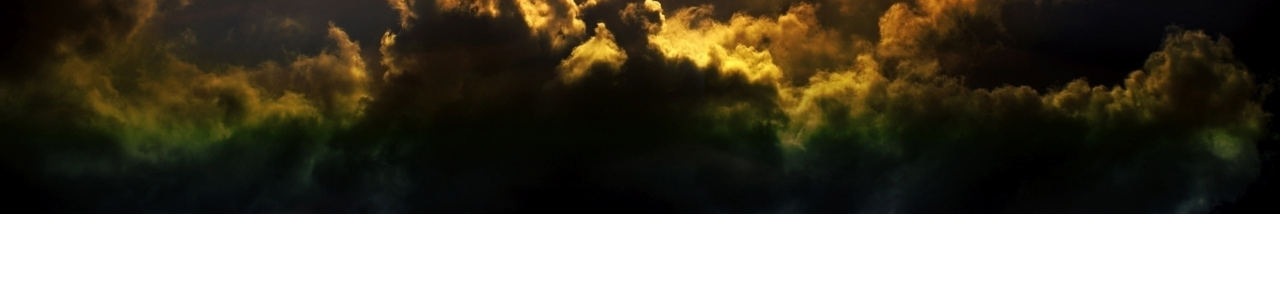
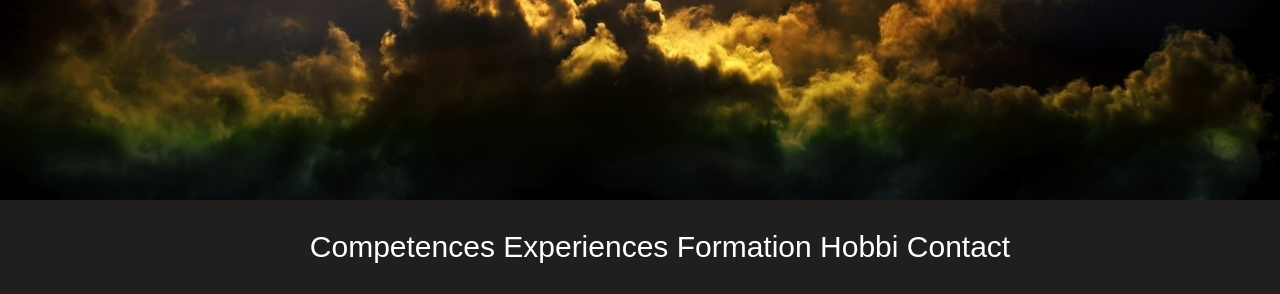
Before and after one commit to Lyorom/Site-CV, a PHP site: page / in a window 1280 px wide. Shown: the part 506-800 px from the top of the page. Run offline with PHP 8.4, Linux system fonts and the light colour scheme.

Commit message:
add contact & footer

```diff
--- /dev/null
+++ b/cible.php
@@ -0,0 +1,3 @@
+<? php
+
+?>
--- a/index.html
+++ b/index.html
@@ -9,8 +9,9 @@
 	</head>
 	<body>
 		<!--audio autoplay="" loop=""><source src="http://gamestrem.rainwave.cc:8000/game.ogg" type="audio/mpeg"></audio-->
+		<main>
 			<header>
-				<nav class="lien">
+					<nav>
 						<ul>
 							<li><a href="https://www.facebook.com/romain.quet.9" target="_blank"><img src="./Ressource/ico-facebook.png"></a></li>
 							<li><a href="https://twitter.com/Lyorom" target="_blank" ><img src="./Ressource/twitter.png"></a></li>
@@ -24,12 +25,14 @@
 						<p id="name">Romain Quet</p>
 
 					<h1>Technicien Signalétique</h1>
+
 			</header>
 
-		<section>
-					<div class="competences">
-						<h3 id="titre1">Compétences profesionelles</h3>
-						<table class="text1">
+			<section class="allsection" id="competences">
+
+					<h3>Compétences profesionelles</h3>
+					<table>
+
 					<tr>
 						<th colspan="2">Informatiques</th>
 						<th colspan="2">Atelier</th>
@@ -56,38 +59,47 @@
 						<td>Maitrise</td>
 					</tr>
 				</table>
+			</section>
 
+			<section class="allsection" id="experiences">
 
+				<h3>Expériences profesionelles</h3>
 
-						<!--ul class="text1">
-							<li>Informatiques:</li>
-								<ul>
-									<li>Illustrator: Maitrise</li>
-									<li>Photoshop: Maitrise</li>
-									<li>SketchUp: Aquisition</li>
-								</ul>
-
-							<li>Atelier:</li>
-								<ul>
-									<li>Traçage: Maitrise</li>
-									<li>Painture: Aquisition</li>
-									<li>pose adhesif: Maitrise</li>
-								</ul>
-						</ul-->
-					</div>
-
-					<div class="experiences">
-					<h3 id="titre2">Expériences profesionelles</h3>
-
-					<p class="text2">2008-2011: 4 Stage de decouverte au collége</p>
-					<p class="text2">2012-2013: Stage a pub-eprint a Uzes (6 semains)</br>
+				<p>2008-2011: 4 Stage de decouverte au collége</p>
+				<p>2012-2013: Stage a pub-eprint a Uzes (6 semains)</br>
 				2013-2014: Stage a publi déco a Alés (6 semains)</br>
 				2014-2015: Stage a Diffusion a Alés (6 semains)</br>
 				2015-2016: Stage a Atelier 7 a Alés (6 semains)</br></p>
 
-				</div>
+			</section>
+
+			<section class="allsection" id="contact">
+
+				<form action="cible.php" method="post">
+					<label for="nom">Votre nom</label>
+					<input type="text" id="nom" name="nom" required>
+					<label for="adressemail">votre mail</label>
+					<input type="email" id="adressemail" name="adressemail" required>
+					<label for="message">Votre texte</label>
+					<textarea id="message" type="text" name="message" required></textarea>
+					<button type="submit">Envoyer</button>
+				</form>
 
 			</section>
+
+			<footer>
+				<nav>
+					<ul>
+						<li><a id="buttonCompetences" href="#">Competences</a></li>
+						<li><a id="buttonExperiences" href="#">Experiences</a></li>
+						<li><a id="buttonFormation" href="#">Formation</a></li>
+						<li><a id="buttonHobbi" href="#">Hobbi</a></li>
+						<li><a id="buttonContact" href="#">Contact</a></li>
+					</ul>
+
+				</nav>
+			</footer>
+		</main>
 	</body>
 
 </html>
@@ -105,38 +117,8 @@
 
 
 		<!--<section>
-				<div class="compétences">
-					<h3>Compétences profesionelles</h3>
-					<ul>
-						<li>Informatiques:</li>
-							<ul>
-								<li>Illustrator: Maitrise</li>
-								<li>Photoshop: Maitrise</li>
-								<li>SketchUp: Aquisition</li>
-							</ul>
 
-						<li>Atelier:</li>
-							<ul>
-								<li>Traçage: Maitrise</li>
-								<li>Painture: Aquisition</li>
-								<li>pose adhesif: Maitrise</li>
-							</ul>
-					</ul>
-
-				</div>
-
-				<div class="expériences">
-					<h3>Expériences profesionelles</h3>
-
-					<p>2008-2011: 4 Stage de decouverte au collége</p>
-					<p>2012-2013: Stage a pub-eprint a Uzes (6 semains)</br>
-					2013-2014: Stage a publi déco a Alés (6 semains)</br>
-					2014-2015: Stage a Diffusion a Alés (6 semains)</br>
-					2015-2016: Stage a Atelier 7 a Alés (6 semains)</br></p>
-
-				</div>
-
-				<div class="formation">
+				<div class="allsection" id="formation">
 					<h3>Formation</h3>
 					<ul>
 						<li>2008-2011: Collége Lou Redoune uzes</li>
@@ -156,7 +138,7 @@
 
 				</div>
 
-				<div class="hobbi">
+				<div class="allsection" id="hobbi">
 					<h3>Centres d'intérêts</h3>
 					<p>J'aime</p>
 					<ul>
--- a/scripts/my-jquery.js
+++ b/scripts/my-jquery.js
@@ -1,23 +1,10 @@
-$(document).ready(function() {
+$(document).ready(function(){
 
-	$('.text1').hide();
-	$('#titre1').click(function(){
-		$('.text1').fadeIn();
-		$('.text1').hide();
+	$('.allsection').hide();
+
+	$('#buttonContact').click(function(){
+		$(".allsection").hide();
+		$("#contact").fadeIn("slow");
 	});
 
-	$('.text2').hide();
-	$('#titre2').click(function(){
-		$('.text2').fadeIn();
-		$('.text2').hide();
-	});
-
-
-
-
-
-
-
-
-
 });
--- a/style.css
+++ b/style.css
@@ -9,6 +9,7 @@ body {
 	background: url("Ressource/clouds.jpg") no-repeat;
 	background-size: cover;
 	font-family: arial;
+	color: white;
 }
 /*----header----*/
 
@@ -16,9 +17,9 @@ header {
 	position: fixed;
     top: 0;
     width: 100%;
-    background: rgba(63,63,63,0.8);
+    background: rgba(250, 250, 250,0.9);
     height: 60px;
-    color: white;
+    color: black;
 }
 
 .photoR {
@@ -36,6 +37,7 @@ header p {
     margin-top: 75px;
     font-size: 23px;
     background: rgba(63,63,63,0.8);
+    color: white;
 }
 
 header h1 {
@@ -47,29 +49,104 @@ header h1 {
 }
 
 
-nav {
+ header nav {
 	display: none;
     position:absolute;
     right: 0;
 }
 
-nav li {
+header nav li {
     display: inline;
     margin: 0 5%;
 
 }
 
-/*----section----*/
+/*----section competences----*/
 
-.competences {
+#competences {
 	margin-top: 300px;
 	width: 25%;
 	background:rgba(100,100,100,0.5);
+}
+
+/*----section experiences----*/
+
+#experiences {
+	width: 25%;
+	background:rgba(100,100,100,0.5);
+}
+
+/*------section contact------*/
+
+#contact {
+	margin: 200px;
+	background:rgba(100,100,100,0.5);
+	display: flex;
+	justify-content: center;
+	height: 450px;
+	align-items: center;
+	text-align: center;
+}
+
+form{
+	display: flex;
+	flex-direction: column;
+	margin:40px;
+}
+
+input{
+	margin: 10px;
+	height: 30px;
+	width: 400px;
+	padding: 10px;
+	background-color: rgba(0, 0, 0, 0.5);
+	border:0;
+	font-size: 18px;
 	color: white;
 }
 
-.experiences {
-	width: 25%;
-	background:rgba(100,100,100,0.5);
+textarea{
+	margin: 10px;
+	height: 100px;
+	padding: 10px;
+	background-color: rgba(0, 0, 0, 0.5);
+	border:0;
+	font-size: 17px;
+	color: white;
+	resize: none;
+}
+
+button{
+	margin: 10px;
+	height: 40px;
+	width:100px;
+	border-radius: 3px;
+	font-size: 18px;
+	background-color: rgba(0, 0, 0, 0.5);
+	color: white;
+	border:0;
+	transition: all 0.5s;
+}
+
+/*----------footer-----------*/
+
+footer {
+	position: fixed;
+	width: 100%;
+	bottom: 0;
+	text-align: center;
+	font-size: 30px;
+	background-color: #211E1E;
+}
+
+footer nav {
+}
+
+footer nav li {
+	display: inline;
+}
+
+footer a {
+	text-decoration: none;
 	color: white;
 }
```
Lines whose indentation alone changed are shown as unchanged.
